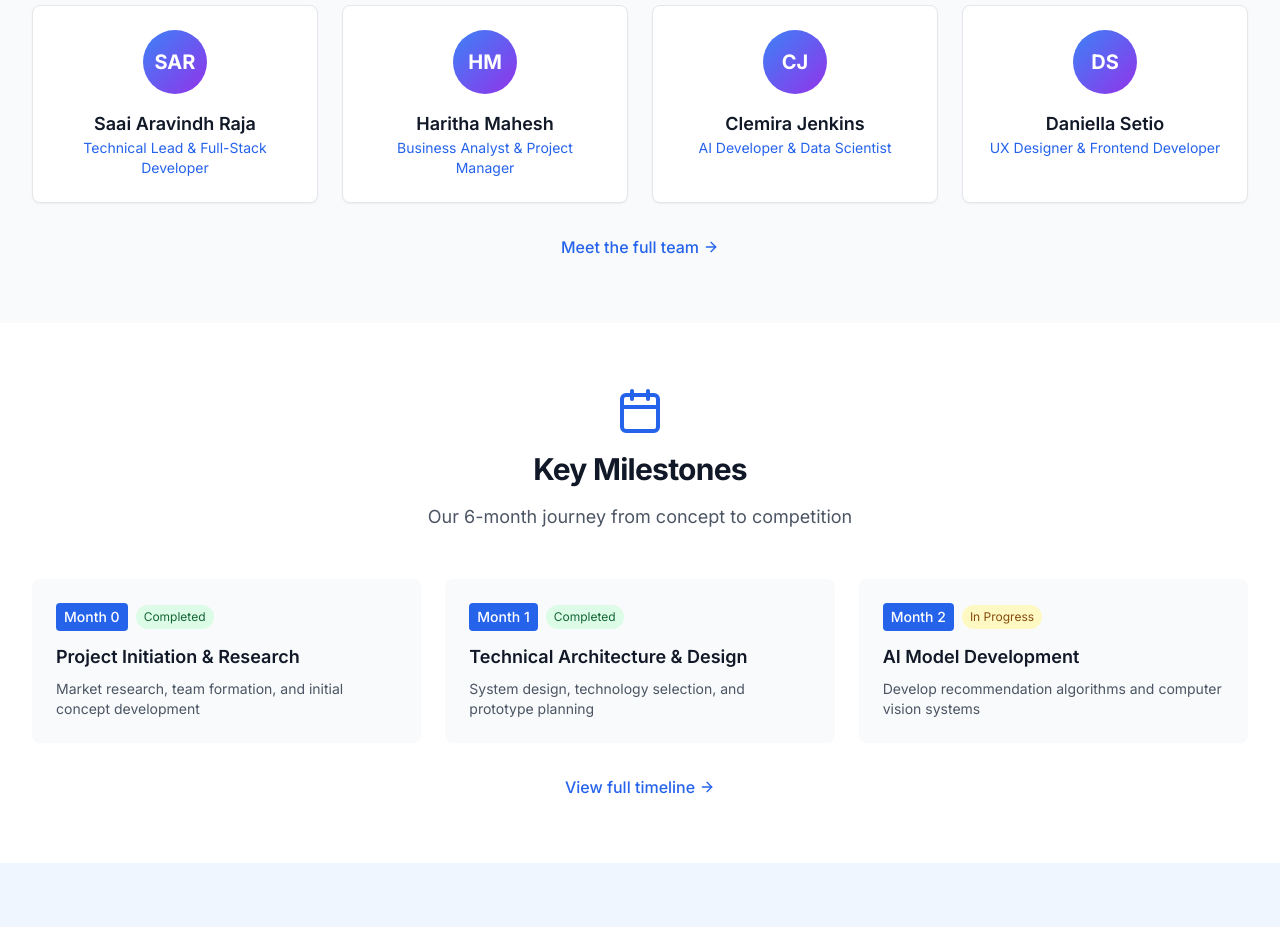
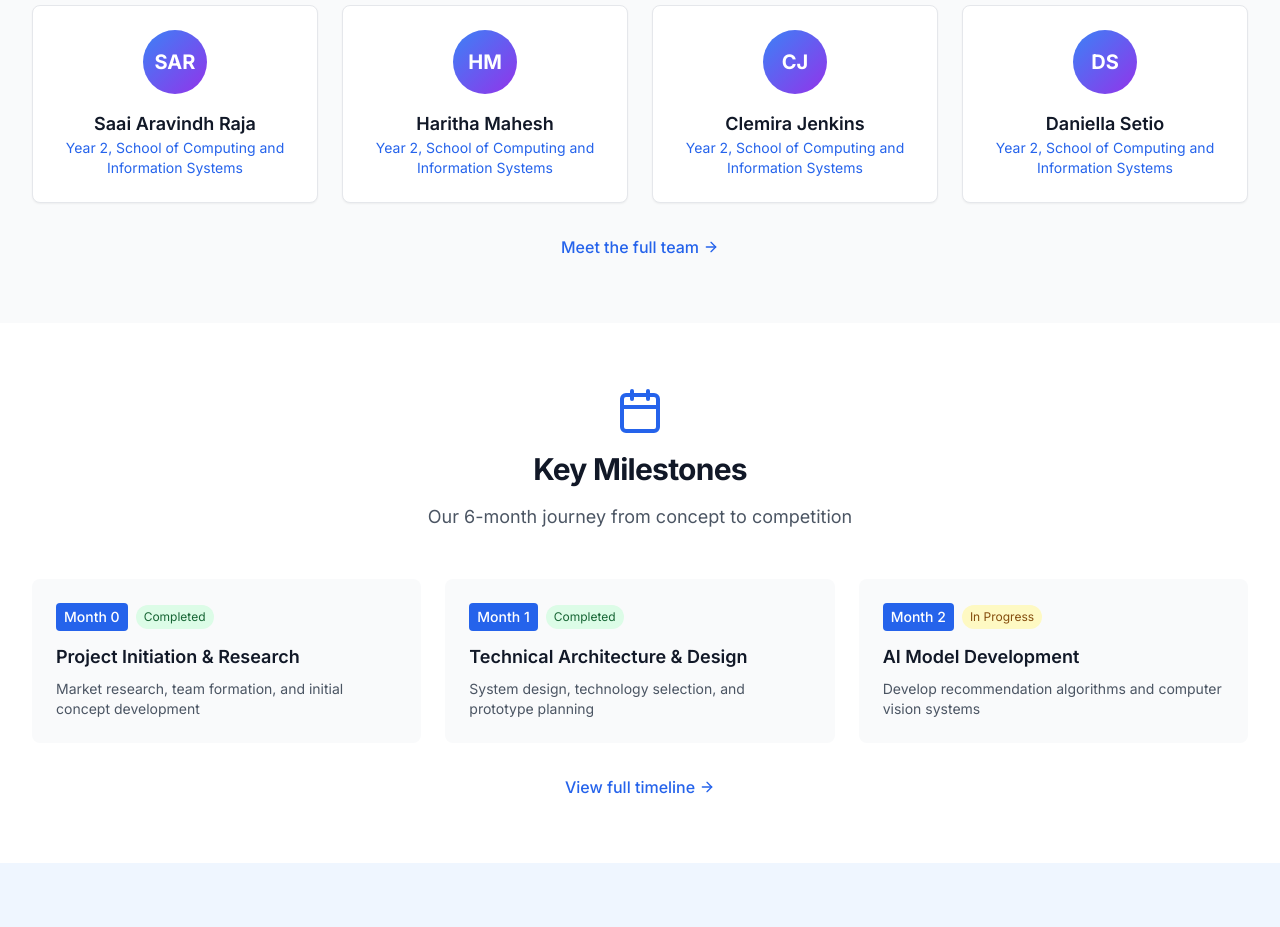
Before and after one commit to SaaiAravindhRaja/Re-Charge, a Next.js app: page / in a window 1280 px wide. Shown: the part 1220-2147 px from the top of the page. Built offline with nearby package versions, Linux system fonts and the light colour scheme.

Commit message:
edit site

```diff
--- a/data/site.ts
+++ b/data/site.ts
@@ -3,7 +3,7 @@ import { SiteConfig, TeamMember, Milestone, ProjectInfo } from '@/lib/types';
 export const siteConfig: SiteConfig = {
   name: "DreamShop Singapore",
   tagline: "Revolutionizing retail through AI-powered personalized shopping experiences",
-  description: "PMI Singapore Chapter 2025 Student Competition Entry - The 10m x 10m Shop of Your Dreams",
+  description: "PMI Singapore Chapter 2025 Student Competition - AI-powered retail innovation for the future",
   url: "https://dreamshop-sg.vercel.app",
   demoUrl: "https://demo.dreamshop-sg.com",
   contact: {
@@ -20,54 +20,54 @@ export const teamMembers: TeamMember[] = [
   {
     id: "1",
     name: "Saai Aravindh Raja",
-    role: "Technical Lead & Full-Stack Developer",
-    bio: "Year 2 Computer Science student at SMU",
+    role: "Year 2, School of Computing and Information Systems",
+    bio: "",
     headshot: "/images/team/saai.jpg",
     links: {
       linkedin: "https://linkedin.com/in/saai-aravindh-raja",
       github: "https://github.com/saaiaravindhraja",
       email: "saai@dreamshop-sg.com"
     },
-    responsibilities: ["Full-stack development", "System architecture", "Technical documentation", "Performance optimization"]
+    responsibilities: []
   },
   {
     id: "2",
     name: "Haritha Mahesh",
-    role: "Business Analyst & Project Manager",
-    bio: "Year 2 Information Systems student at SMU specializing in business process optimization and data analytics.",
+    role: "Year 2, School of Computing and Information Systems",
+    bio: "",
     headshot: "/images/team/haritha.jpg",
     links: {
       linkedin: "https://linkedin.com/in/haritha-mahesh",
       github: "https://github.com/haritha-mahesh",
       email: "haritha@dreamshop-sg.com"
     },
-    responsibilities: ["Project coordination", "Business analysis", "Requirements gathering", "Stakeholder management"]
+    responsibilities: []
   },
   {
     id: "3",
     name: "Clemira Jenkins",
-    role: "AI Developer & Data Scientist",
-    bio: "Year 2 Computer Science student at SMU with passion for machine learning and artificial intelligence.",
+    role: "Year 2, School of Computing and Information Systems",
+    bio: "",
     headshot: "/images/team/clemira.jpg",
     links: {
       linkedin: "https://linkedin.com/in/clemira-jenkins",
       github: "https://github.com/clemira-jenkins",
       email: "clemira@dreamshop-sg.com"
     },
-    responsibilities: ["AI/ML development", "Data analysis", "Computer vision systems", "Algorithm optimization"]
+    responsibilities: []
   },
   {
     id: "4",
     name: "Daniella Setio",
-    role: "UX Designer & Frontend Developer",
-    bio: "Year 2 Computer Science student at SMU focused on user experience design and frontend development.",
+    role: "Year 2, School of Computing and Information Systems",
+    bio: "",
     headshot: "/images/team/daniella.jpg",
     links: {
       linkedin: "https://linkedin.com/in/daniella-setio",
       github: "https://github.com/daniella-setio",
       email: "daniella@dreamshop-sg.com"
     },
-    responsibilities: ["UX/UI design", "Frontend development", "User research", "Design systems"]
+    responsibilities: []
   }
 ];
 
@@ -139,10 +139,10 @@ export const projectInfo: ProjectInfo = {
   },
   kpis: [
     "Customer satisfaction score > 4.5/5",
-    "Average transaction time < 3 minutes",
-    "Inventory turnover rate increase by 25%",
+    "Average transaction time < 2 minutes",
+    "Inventory turnover rate increase by 30%",
     "Energy consumption reduction by 40%",
-    "Customer return rate > 80%"
+    "Customer return rate > 85%"
   ],
   constraints: [
     "Budget: $50,000 SGD for prototype development",
```
